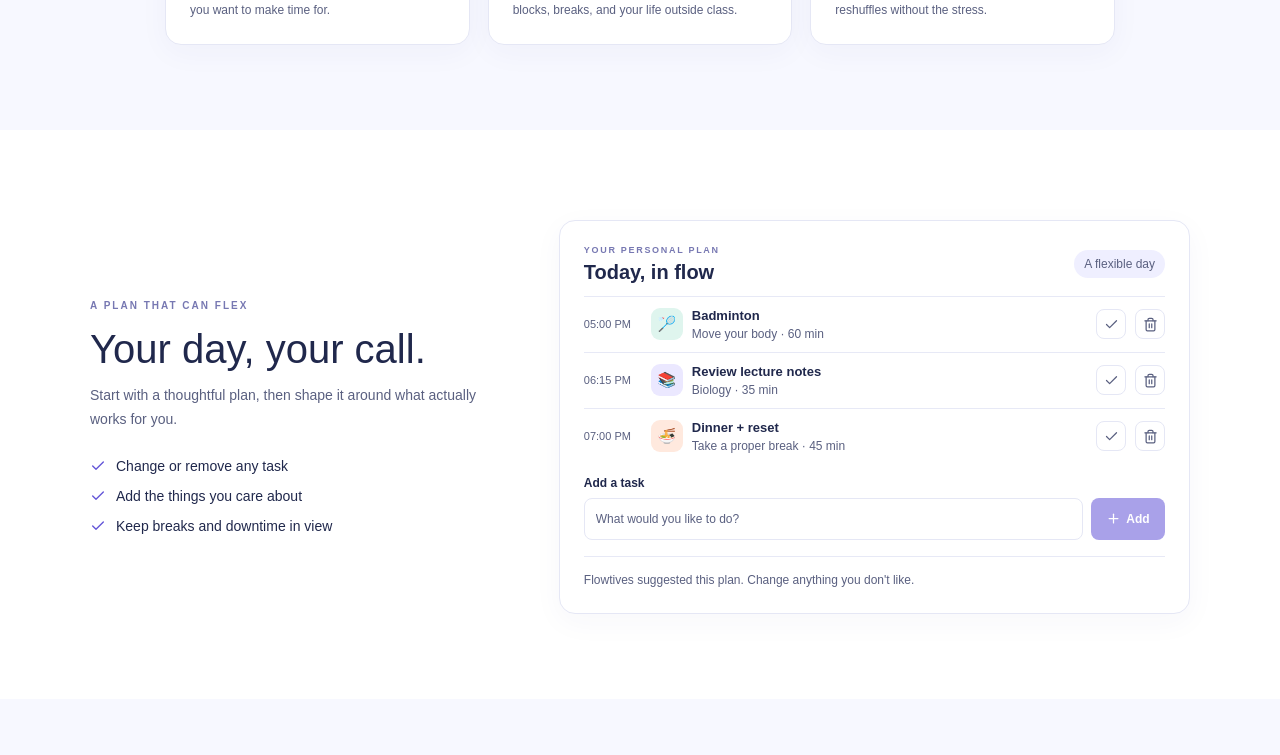
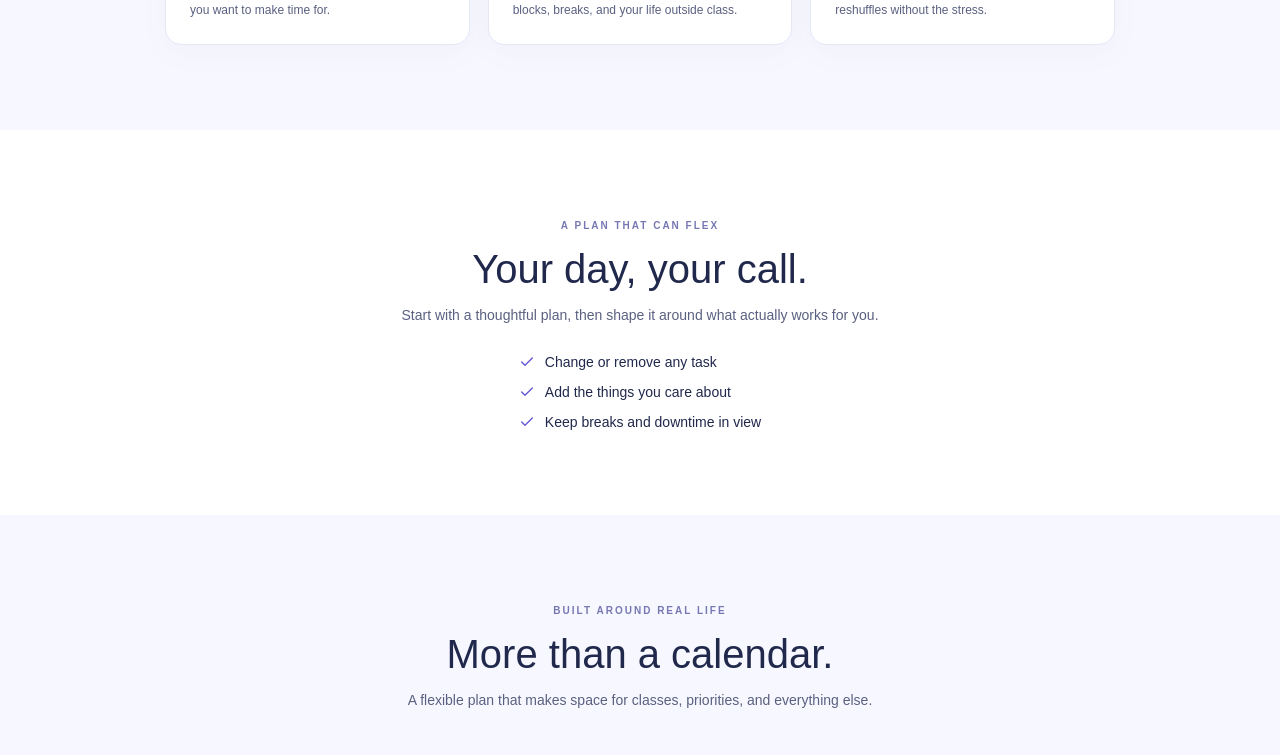
Before and after one commit to 123674/Flowtives, a Next.js app: page / in a window 1280 px wide. Shown: the part 1360-2115 px from the top of the page. Built offline with nearby package versions, Linux system fonts and the light colour scheme.

Commit message:
landing updated

```diff
--- a/src/app/components/DayDemo.tsx
+++ /dev/null
@@ -1,120 +0,0 @@
-'use client'
-
-import { FormEvent, useRef, useState } from 'react'
-import { Check, Plus, Trash2 } from 'lucide-react'
-
-type DayTask = {
-  id: string
-  time: string
-  title: string
-  detail: string
-  color: string
-  icon: string
-  done?: boolean
-}
-
-type DayDemoProps = {
-  initialTasks: DayTask[]
-}
-
-const tintCycle = ['mint', 'lavender', 'peach']
-
-export default function DayDemo({ initialTasks }: DayDemoProps) {
-  const [tasks, setTasks] = useState(initialTasks.map((task) => ({ ...task })))
-  const [newTaskTitle, setNewTaskTitle] = useState('')
-  const nextTaskId = useRef(0)
-
-  const addTask = (event: FormEvent<HTMLFormElement>) => {
-    event.preventDefault()
-    const title = newTaskTitle.trim()
-    if (!title || tasks.length >= 6) return
-
-    nextTaskId.current += 1
-    setTasks((currentTasks) => [
-      ...currentTasks,
-      {
-        id: `added-${nextTaskId.current}`,
-        time: 'Flexible',
-        title,
-        detail: 'Added by you',
-        color: tintCycle[currentTasks.length % tintCycle.length],
-        icon: '📝',
-      },
-    ])
-    setNewTaskTitle('')
-  }
-
-  const toggleTask = (taskId: string) => {
-    setTasks((currentTasks) => currentTasks.map((task) =>
-      task.id === taskId ? { ...task, done: !task.done } : task,
-    ))
-  }
-
-  const removeTask = (taskId: string) => {
-    setTasks((currentTasks) => currentTasks.filter((task) => task.id !== taskId))
-  }
-
-  return (
-    <div className="day-demo">
-      <div className="demo-heading">
-        <div>
-          <div className="schedule-kicker">YOUR PERSONAL PLAN</div>
-          <h3>Today, in flow</h3>
-        </div>
-        <span className="demo-day-label">A flexible day</span>
-      </div>
-      {tasks.length ? (
-        <ul className="demo-task-list">
-          {tasks.map((task) => (
-            <li className={`demo-task ${task.done ? 'demo-task-done' : ''}`} key={task.id}>
-              <span className="time-label">{task.time}</span>
-              <span className={`event-icon ${task.color}`} aria-hidden="true">{task.icon}</span>
-              <span className="event-text">
-                <strong>{task.title}</strong>
-                <small>{task.detail}</small>
-              </span>
-              <button
-                className="task-done-button"
-                type="button"
-                aria-label={task.done ? `Mark ${task.title} not done` : `Mark ${task.title} done`}
-                aria-pressed={Boolean(task.done)}
-                onClick={() => toggleTask(task.id)}
-              >
-                <Check size={15}/>
-              </button>
-              <button
-                className="task-remove-button"
-                type="button"
-                aria-label={`Remove ${task.title}`}
-                onClick={() => removeTask(task.id)}
-              >
-                <Trash2 size={15}/>
-              </button>
-            </li>
-          ))}
-        </ul>
-      ) : (
-        <p className="demo-empty">Nothing on the plan yet. Add one small thing to get started.</p>
-      )}
-      <form className="add-task-form" onSubmit={addTask}>
-        <label htmlFor="new-day-task">Add a task</label>
-        <div className="add-task-controls">
-          <input
-            id="new-day-task"
-            type="text"
-            value={newTaskTitle}
-            onChange={(event) => setNewTaskTitle(event.target.value)}
-            placeholder="What would you like to do?"
-            maxLength={70}
-            disabled={tasks.length >= 6}
-          />
-          <button type="submit" disabled={!newTaskTitle.trim() || tasks.length >= 6}>
-            <Plus size={15}/> Add
-          </button>
-        </div>
-        {tasks.length >= 6 && <small className="task-limit-note">This demo is full. Remove a task to add another.</small>}
-      </form>
-      <p className="demo-note">Flowtives suggested this plan. Change anything you don&apos;t like.</p>
-    </div>
-  )
-}
--- a/src/app/globals.css
+++ b/src/app/globals.css
@@ -1605,7 +1605,6 @@ footer > span:last-child {
 .bottom-fade {
   height: 56px;
   margin-top: 0;
-  border-radius: 48px 48px 0 0;
   background: #f7f8ff;
 }
 
@@ -1686,15 +1685,19 @@ footer > span:last-child {
 }
 
 .your-day-section {
-  text-align: left;
+  text-align: center;
 }
 
 .day-layout {
   display: grid;
-  grid-template-columns: minmax(0, 0.8fr) minmax(0, 1.2fr);
-  align-items: center;
-  gap: 48px;
+  grid-template-columns: minmax(0, 1fr);
+  align-items: center;
   max-width: 1100px;
+  margin: 0 auto;
+}
+
+.day-copy {
+  max-width: 700px;
   margin: 0 auto;
 }
 
@@ -1712,7 +1715,8 @@ footer > span:last-child {
 .reassurance-list {
   display: grid;
   gap: 14px;
-  margin: 26px 0 0;
+  width: fit-content;
+  margin: 26px auto 0;
   padding: 0;
   color: #20284c;
   font-size: 14px;
@@ -2062,6 +2066,7 @@ footer > span:last-child {
 }
 
 .landing-footer {
+  position: relative;
   color: #5a6080;
 }
 
@@ -2069,7 +2074,9 @@ footer > span:last-child {
   display: flex;
   align-items: center;
   gap: 18px;
-  margin-left: auto;
+  position: absolute;
+  left: 50%;
+  transform: translateX(-50%);
 }
 
 .landing-footer nav a {
@@ -2092,11 +2099,6 @@ footer > span:last-child {
 }
 
 @media (max-width: 900px) {
-  .day-layout {
-    grid-template-columns: minmax(0, 0.9fr) minmax(0, 1.1fr);
-    gap: 26px;
-  }
-
   .day-demo {
     padding: 20px;
   }
@@ -2185,7 +2187,9 @@ footer > span:last-child {
     grid-row: 2;
     flex-wrap: wrap;
     gap: 14px;
-    margin-left: 0;
+    position: static;
+    justify-self: center;
+    transform: none;
   }
 
   .landing-footer > span:last-child {
--- a/src/app/page.tsx
+++ b/src/app/page.tsx
@@ -3,7 +3,6 @@
 import { useState } from 'react'
 import { ArrowRight, ArrowUpRight, CalendarDays, Check, Clock3, CloudUpload, Coffee, FileText, Heart, ListPlus, Menu, MessageCircle, Sparkles, X } from 'lucide-react'
 import Link from 'next/link'
-import DayDemo from './components/DayDemo'
 import Faq from './components/Faq'
 
 const plans = [
@@ -87,7 +86,6 @@ export default function Home() {
               <li><Check size={16}/> Keep breaks and downtime in view</li>
             </ul>
           </div>
-          <DayDemo initialTasks={plans.map((plan, index) => ({ ...plan, id: `demo-${index + 1}` }))}/>
         </div>
       </section>
 
@@ -117,7 +115,7 @@ export default function Home() {
       </section>
 
       <section className="landing-section faq-section" id="faq">
-        <div className="section-label">GOOD QUESTIONS</div>
+        <div className="section-label">FAQs</div>
         <h2>A few things to know.</h2>
         <Faq />
       </section>
```
